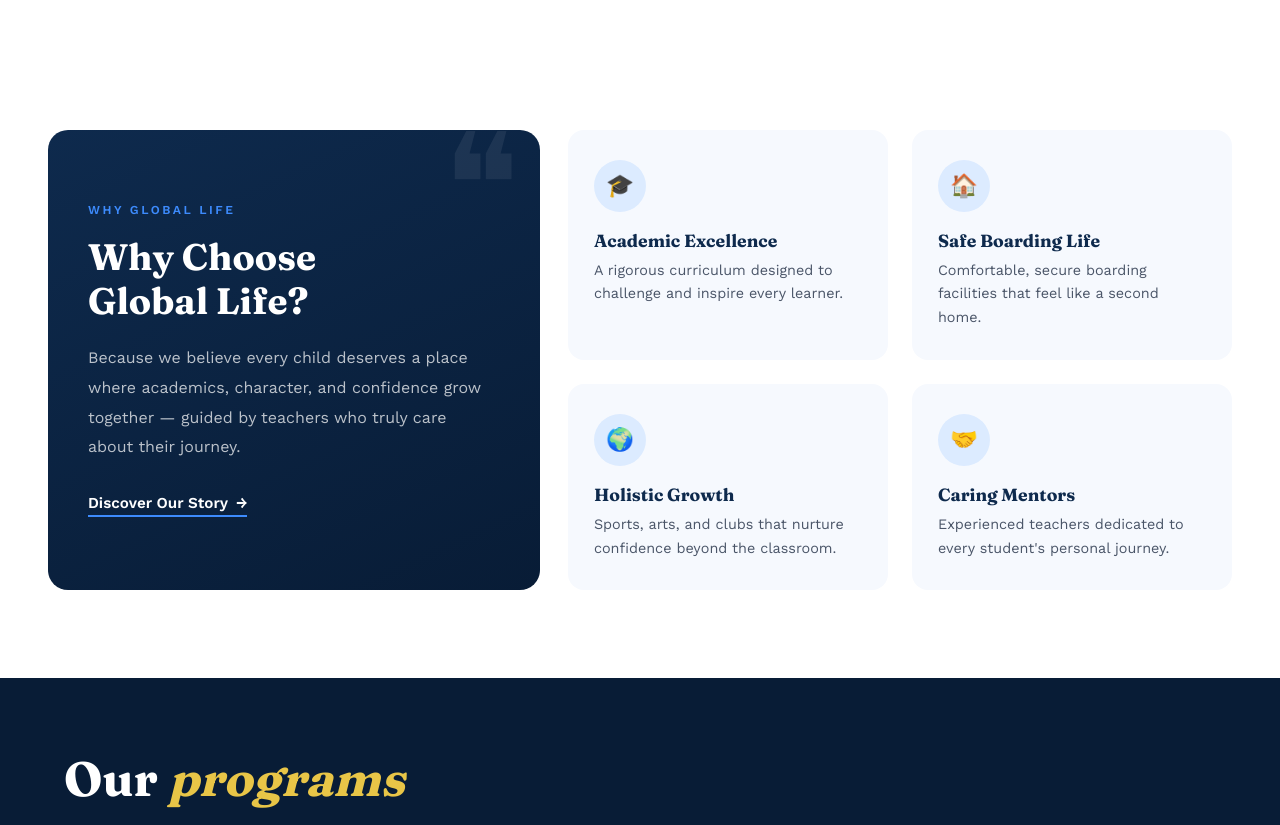
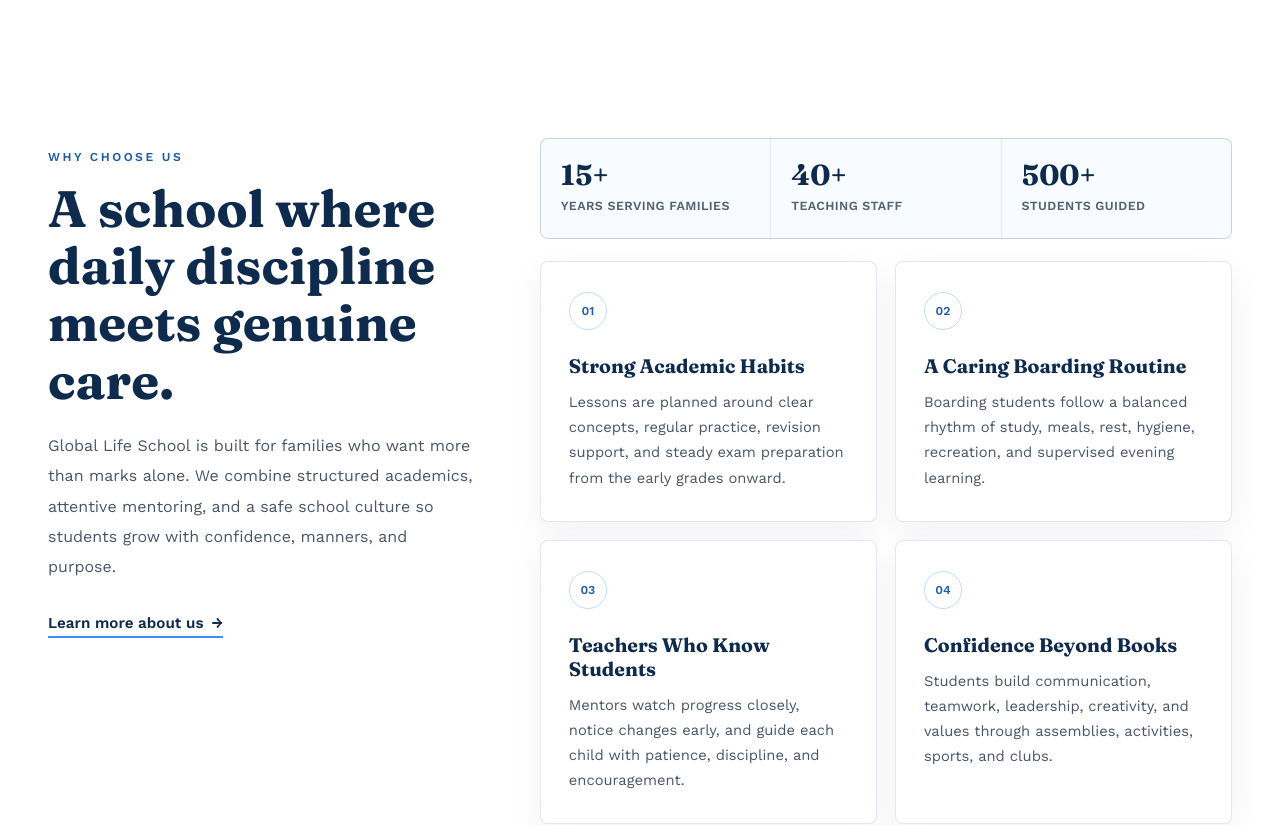
Before and after one commit to swikar-napit/globallife-web, a React (Vite) app: page / in a window 1280 px wide. Shown: the part 1460-2285 px from the top of the page. Built offline with nearby package versions, Linux system fonts and the light colour scheme.

Commit message:
WHy choose us edited

```diff
--- a/src/index.css
+++ b/src/index.css
@@ -1038,178 +1038,185 @@
 }
 /* WHY CHOOSE SECTION */
 .why-section {
-  padding: 88px 48px;
+  padding: 96px 48px;
   background: #FFFFFF;
 }
 
-.why-bento {
+.why-inner {
   display: grid;
-  grid-template-columns: minmax(300px, 1fr) minmax(0, 1.35fr);
-  gap: 28px;
+  grid-template-columns: minmax(280px, 0.85fr) minmax(0, 1.35fr);
+  gap: 56px;
   max-width: 1200px;
   margin: 0 auto;
-  align-items: stretch;
-}
-
-.why-hero-card {
-  position: relative;
-  overflow: hidden;
-  background: linear-gradient(155deg, var(--navy) 0%, var(--navy-deep) 100%);
-  border-radius: 20px;
-  padding: 48px 40px;
-  display: flex;
-  flex-direction: column;
-  justify-content: center;
-  color: #fff;
-}
-
-.why-hero-mark {
-  position: absolute;
-  top: -18px;
-  right: 20px;
-  font-family: 'Fraunces', serif;
-  font-size: 9rem;
-  line-height: 1;
-  color: rgba(255, 255, 255, 0.07);
-  pointer-events: none;
-}
-
-.why-hero-eyebrow {
-  position: relative;
+  align-items: start;
+}
+
+.why-intro {
+  position: sticky;
+  top: 28px;
+  padding-top: 8px;
+}
+
+.why-eyebrow {
   display: inline-block;
-  width: fit-content;
-  color: var(--blue-accent);
+  color: #1f5da8;
   font-size: 0.76rem;
   font-weight: 700;
   letter-spacing: 2.5px;
   text-transform: uppercase;
-  margin-bottom: 18px;
-}
-
-.why-hero-title {
-  position: relative;
+  margin-bottom: 16px;
+}
+
+.why-title {
   font-family: 'Fraunces', serif;
-  font-size: 2.3rem;
-  font-weight: 700;
-  line-height: 1.2;
-  margin-bottom: 20px;
+  font-size: clamp(2.1rem, 4vw, 3.35rem);
+  font-weight: 700;
+  line-height: 1.12;
+  color: var(--navy);
+  margin-bottom: 22px;
+  max-width: 440px;
 }
 
 .why-hero-text {
-  position: relative;
   font-size: 1rem;
-  line-height: 1.85;
-  color: rgba(255, 255, 255, 0.72);
-  margin-bottom: 32px;
-  max-width: 400px;
-}
-
-.why-hero-link {
-  position: relative;
+  line-height: 1.9;
+  color: #4A5568;
+  margin-bottom: 30px;
+  max-width: 430px;
+}
+
+.why-link {
   display: inline-flex;
   align-items: center;
   gap: 8px;
   width: fit-content;
-  color: #fff;
+  color: var(--navy);
   font-weight: 600;
   font-size: 0.95rem;
   text-decoration: none;
-  padding-bottom: 3px;
+  padding-bottom: 4px;
   border-bottom: 2px solid var(--blue-accent);
-  transition: color 0.25s ease;
-}
-
-.why-hero-link span {
-  transition: transform 0.25s ease;
-}
-
-.why-hero-link:hover {
+  transition: color 0.2s ease;
+}
+
+.why-link span {
+  transition: transform 0.2s ease;
+}
+
+.why-link:hover {
   color: var(--blue-accent);
 }
 
-.why-hero-link:hover span {
+.why-link:hover span {
   transform: translateX(4px);
 }
 
-.why-hero-link:focus-visible {
+.why-link:focus-visible {
   outline: 2px solid var(--blue-accent);
   outline-offset: 4px;
+}
+
+.why-content {
+  min-width: 0;
+}
+
+.why-proof {
+  display: grid;
+  grid-template-columns: repeat(3, 1fr);
+  gap: 1px;
+  overflow: hidden;
+  background: rgba(14, 42, 77, 0.11);
+  border: 1px solid rgba(14, 42, 77, 0.11);
+  border-radius: 8px;
+  margin-bottom: 22px;
+}
+
+.why-proof > div {
+  background: #F8FBFF;
+  padding: 22px 20px;
+}
+
+.why-proof-value {
+  display: block;
+  font-family: 'Fraunces', serif;
+  font-size: 1.8rem;
+  font-weight: 700;
+  line-height: 1;
+  color: var(--navy);
+  margin-bottom: 8px;
+}
+
+.why-proof-label {
+  display: block;
+  color: #526173;
+  font-size: 0.78rem;
+  font-weight: 600;
+  letter-spacing: 0.4px;
+  text-transform: uppercase;
+  line-height: 1.5;
 }
 
 .why-grid {
   display: grid;
   grid-template-columns: 1fr 1fr;
-  gap: 24px;
+  gap: 18px;
 }
 
 .why-card {
   position: relative;
-  background: var(--bg);
-  border-radius: 16px;
-  padding: 30px 26px;
+  min-height: 220px;
+  background: #FFFFFF;
+  border: 1px solid rgba(14, 42, 77, 0.11);
+  border-radius: 8px;
+  padding: 30px 28px;
   overflow: hidden;
-  transition: transform 0.3s ease, box-shadow 0.3s ease;
-}
-
-.why-card::before {
-  content: "";
-  position: absolute;
-  top: 0;
-  left: 0;
-  width: 0%;
-  height: 3px;
-  background: var(--blue-accent);
-  transition: width 0.3s ease;
+  box-shadow: 0 12px 34px rgba(14, 42, 77, 0.06);
+  transition: transform 0.25s ease, border-color 0.25s ease, box-shadow 0.25s ease;
 }
 
 .why-card:hover {
-  transform: translateY(-6px);
-  box-shadow: 0 16px 32px rgba(14, 42, 77, 0.12);
-}
-
-.why-card:hover::before {
-  width: 100%;
-}
-
-.why-card-icon {
-  width: 52px;
-  height: 52px;
-  display: flex;
+  transform: translateY(-4px);
+  border-color: rgba(61, 139, 253, 0.34);
+  box-shadow: 0 18px 42px rgba(14, 42, 77, 0.11);
+}
+
+.why-card-label {
+  display: inline-flex;
   align-items: center;
   justify-content: center;
-  font-size: 1.4rem;
-  background: var(--blue-soft);
+  width: 38px;
+  height: 38px;
+  border: 1px solid rgba(61, 139, 253, 0.32);
   border-radius: 50%;
-  margin-bottom: 18px;
-  transition: background 0.3s ease, transform 0.3s ease;
-}
-
-.why-card:hover .why-card-icon {
-  background: var(--navy);
-  transform: scale(1.08);
+  color: #1f5da8;
+  font-size: 0.76rem;
+  font-weight: 700;
+  margin-bottom: 24px;
 }
 
 .why-card-title {
   font-family: 'Fraunces', serif;
-  font-size: 1.1rem;
+  font-size: 1.22rem;
   font-weight: 700;
   color: var(--navy);
-  margin-bottom: 8px;
+  line-height: 1.25;
+  margin-bottom: 12px;
 }
 
 .why-card-text {
-  font-size: 0.9rem;
+  font-size: 0.92rem;
   color: #4A5568;
-  line-height: 1.65;
+  line-height: 1.7;
 }
 
 @media (max-width: 1024px) {
-  .why-bento {
+  .why-inner {
     grid-template-columns: 1fr;
-  }
-
-  .why-hero-card {
-    padding: 40px 32px;
+    gap: 34px;
+  }
+
+  .why-intro {
+    position: static;
   }
 }
 
@@ -1222,8 +1229,17 @@
     grid-template-columns: 1fr;
   }
 
-  .why-hero-title {
-    font-size: 1.9rem;
+  .why-proof {
+    grid-template-columns: 1fr;
+  }
+
+  .why-card {
+    min-height: auto;
+    padding: 26px 22px;
+  }
+
+  .why-title {
+    font-size: 2rem;
   }
 }
 
--- a/src/pages/Home.jsx
+++ b/src/pages/Home.jsx
@@ -33,24 +33,24 @@
 ]
 const features = [
   {
-    icon: "🎓",
-    title: "Academic Excellence",
-    text: "A rigorous curriculum designed to challenge and inspire every learner."
+    label: "01",
+    title: "Strong Academic Habits",
+    text: "Lessons are planned around clear concepts, regular practice, revision support, and steady exam preparation from the early grades onward."
   },
   {
-    icon: "🏠",
-    title: "Safe Boarding Life",
-    text: "Comfortable, secure boarding facilities that feel like a second home."
+    label: "02",
+    title: "A Caring Boarding Routine",
+    text: "Boarding students follow a balanced rhythm of study, meals, rest, hygiene, recreation, and supervised evening learning."
   },
   {
-    icon: "🌍",
-    title: "Holistic Growth",
-    text: "Sports, arts, and clubs that nurture confidence beyond the classroom."
+    label: "03",
+    title: "Teachers Who Know Students",
+    text: "Mentors watch progress closely, notice changes early, and guide each child with patience, discipline, and encouragement."
   },
   {
-    icon: "🤝",
-    title: "Caring Mentors",
-    text: "Experienced teachers dedicated to every student's personal journey."
+    label: "04",
+    title: "Confidence Beyond Books",
+    text: "Students build communication, teamwork, leadership, creativity, and values through assemblies, activities, sports, and clubs."
   },
 ]
 
@@ -154,29 +154,46 @@
         </div>
       </section>
       <section className="why-section">
-        <div className="why-bento">
-          <div className="why-hero-card">
-            <span className="why-hero-mark" aria-hidden="true">❝</span>
-            <span className="why-hero-eyebrow">Why Global Life</span>
-            <h2 className="why-hero-title">Why Choose<br />Global Life?</h2>
+        <div className="why-inner">
+          <div className="why-intro">
+            <span className="why-eyebrow">Why choose us</span>
+            <h2 className="why-title">A school where daily discipline meets genuine care.</h2>
             <p className="why-hero-text">
-              Because we believe every child deserves a place where
-              academics, character, and confidence grow together — guided by
-              teachers who truly care about their journey.
+              Global Life School is built for families who want more than marks
+              alone. We combine structured academics, attentive mentoring, and a
+              safe school culture so students grow with confidence, manners, and
+              purpose.
             </p>
-            <Link to="/about" className="why-hero-link">
-              Discover Our Story <span aria-hidden="true">→</span>
+            <Link to="/about" className="why-link">
+              Learn more about us <span aria-hidden="true">→</span>
             </Link>
           </div>
 
-          <div className="why-grid">
-            {features.map((feature) => (
-              <div className="why-card" key={feature.title}>
-                <div className="why-card-icon">{feature.icon}</div>
-                <h3 className="why-card-title">{feature.title}</h3>
-                <p className="why-card-text">{feature.text}</p>
+          <div className="why-content">
+            <div className="why-proof">
+              <div>
+                <span className="why-proof-value">15+</span>
+                <span className="why-proof-label">years serving families</span>
               </div>
-            ))}
+              <div>
+                <span className="why-proof-value">40+</span>
+                <span className="why-proof-label">teaching staff</span>
+              </div>
+              <div>
+                <span className="why-proof-value">500+</span>
+                <span className="why-proof-label">students guided</span>
+              </div>
+            </div>
+
+            <div className="why-grid">
+              {features.map((feature) => (
+                <article className="why-card" key={feature.title}>
+                  <span className="why-card-label">{feature.label}</span>
+                  <h3 className="why-card-title">{feature.title}</h3>
+                  <p className="why-card-text">{feature.text}</p>
+                </article>
+              ))}
+            </div>
           </div>
         </div>
       </section>
```
Also changed, not shown: .agent/skills/global_web/README.md (added), 1 other file (tests, documents, lock files or other folders).
